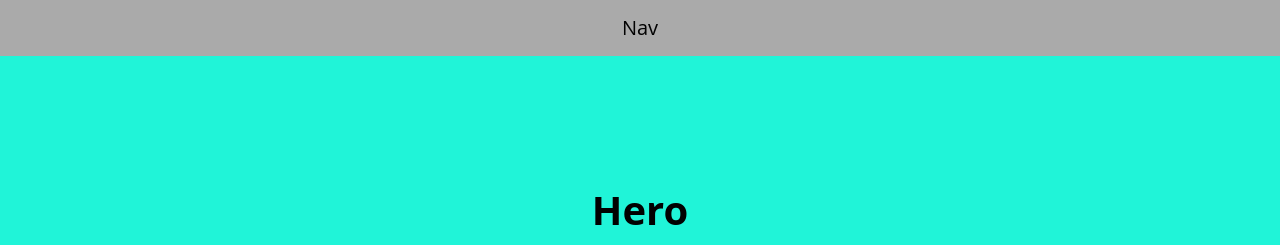
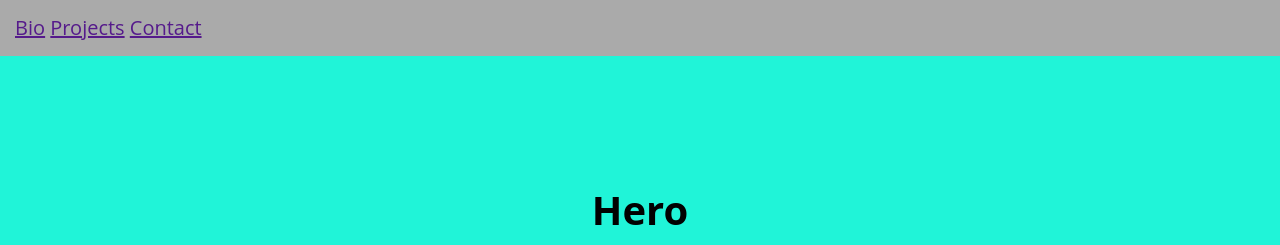
Before and after one commit to Maximillian0007/Portfolio, a plain HTML site: page index.html in a window 1280 px wide. Shown: the top 245 px of the page. Drawn offline with nearby package versions, Linux system fonts and the light colour scheme.

Commit message:
Nav bar modification

```diff
--- a/index.html
+++ b/index.html
@@ -14,7 +14,11 @@
   <script src="index.js"></script>
 </head>
 <body>
-    <nav role="navigation">Nav</nav>
+    <nav class="navigation" role="navigation">
+        <a href="">Bio</a>
+        <a href="">Projects</a>
+        <a href="">Contact</a>
+    </nav>
     <main role="main">
         <header role="banner">
             <h1>Hero</h1>
--- a/main.css
+++ b/main.css
@@ -87,3 +87,8 @@
   section:nth-child(even) {
     background-color: #ddd;
   }
+
+  .navigation {
+    text-align: left;
+    padding-left: 15px;
+  }
```
